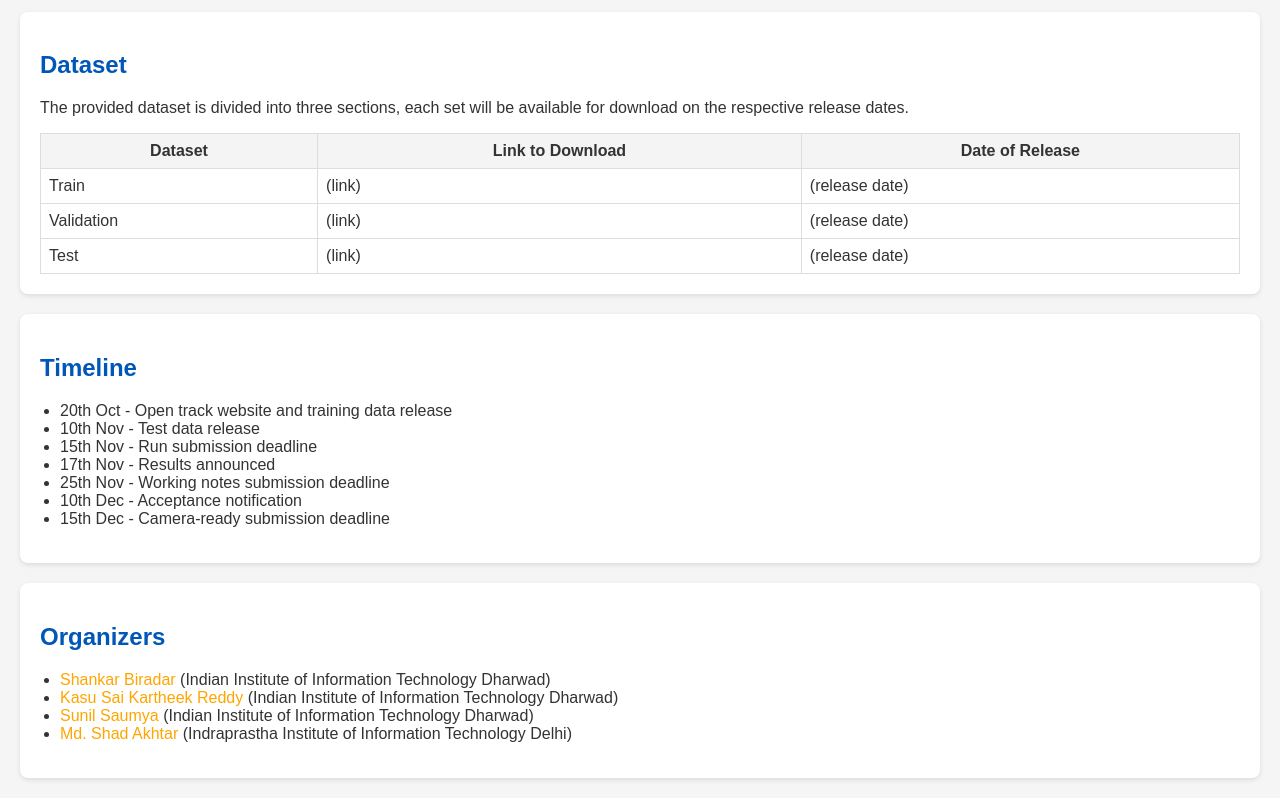
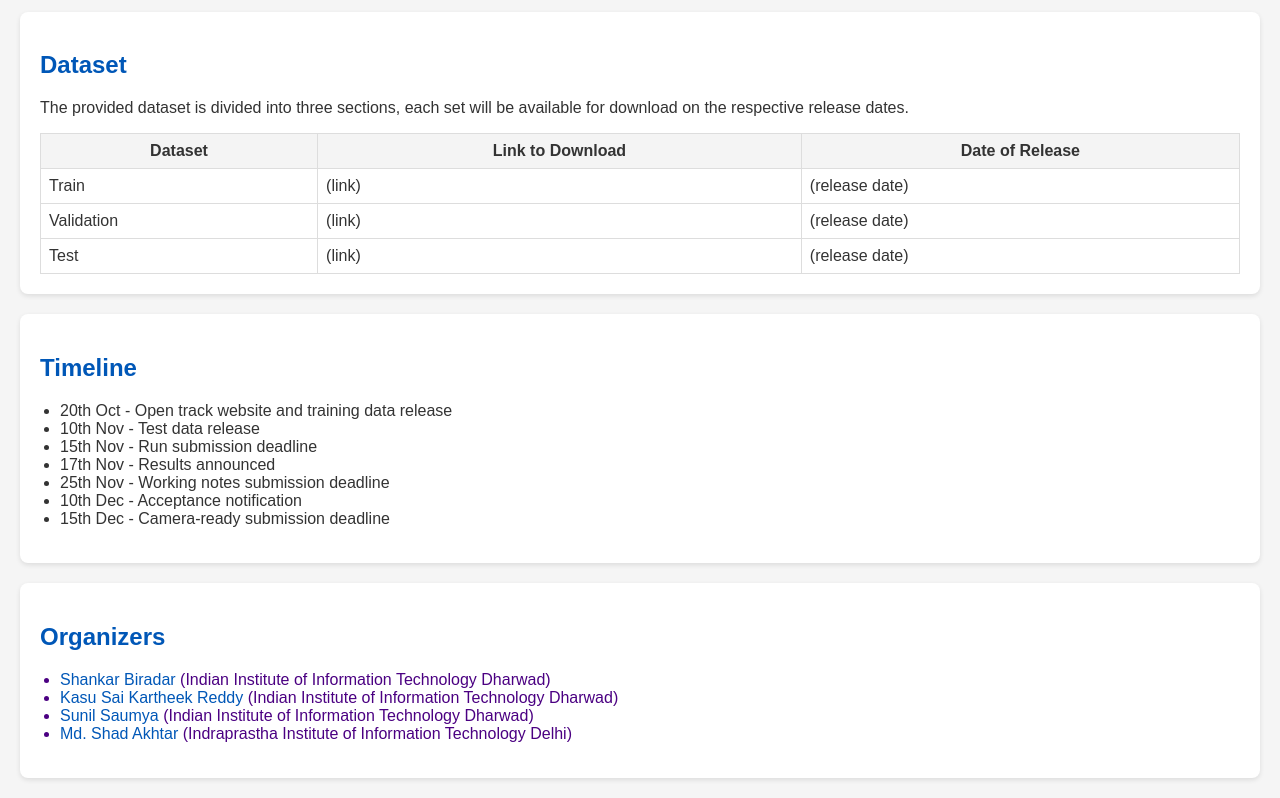
Before and after one commit to Sai-Kartheek-Reddy/Shared-Task-on-Faux-Hate-Detection-at-ICON-2024, a plain HTML site: page index.html in a window 1280 px wide. Shown: the part 1026-1824 px from the top of the page. Drawn offline with Linux system fonts and the light colour scheme.

Commit message:
Updated Website

```diff
--- a/index.html
+++ b/index.html
@@ -6,20 +6,10 @@
     <meta name="description" content="Faux-Hate - ICON 2024 shared task on decoding fake narratives in spreading hateful stories.">
     <title>Faux-Hate: ICON 2024</title>
     <link rel="stylesheet" href="styles.css">
-    <style>
-        /* Updated hyperlink color to golden */
-        a {
-            color: #FFA500; /* Golden color */
-            text-decoration: none;
-        }
-        a:hover {
-            color: #FF8C00; /* Darker orange on hover */
-        }
-    </style>
 </head>
 <body>
     <header>
-        <h1>Welcome to the <a href="https://www.au-kbc.org/icon2024/" target="_blank">ICON 2024</a> shared task on <em>Decoding Fake Narratives in Spreading Hateful Stories (Faux-Hate)</em></h1>
+        <h1>Welcome to the <a href="https://www.au-kbc.org/icon2024/" target="_blank" style="color: #0073e6;">ICON 2024</a> shared task on <em>Decoding Fake Narratives in Spreading Hateful Stories (Faux-Hate)</em></h1>
     </header>
 
     <section id="introduction">
@@ -102,7 +92,7 @@
         </ul>
     </section>
 
-    <section id="organizers">
+    <section id="organizers" style="color: #4B0082;">
         <h2>Organizers</h2>
         <ul>
             <li><a href="https://www.linkedin.com/in/shankar-biradar-bb613826/" target="_blank">Shankar Biradar</a> (Indian Institute of Information Technology Dharwad)</li>
```
